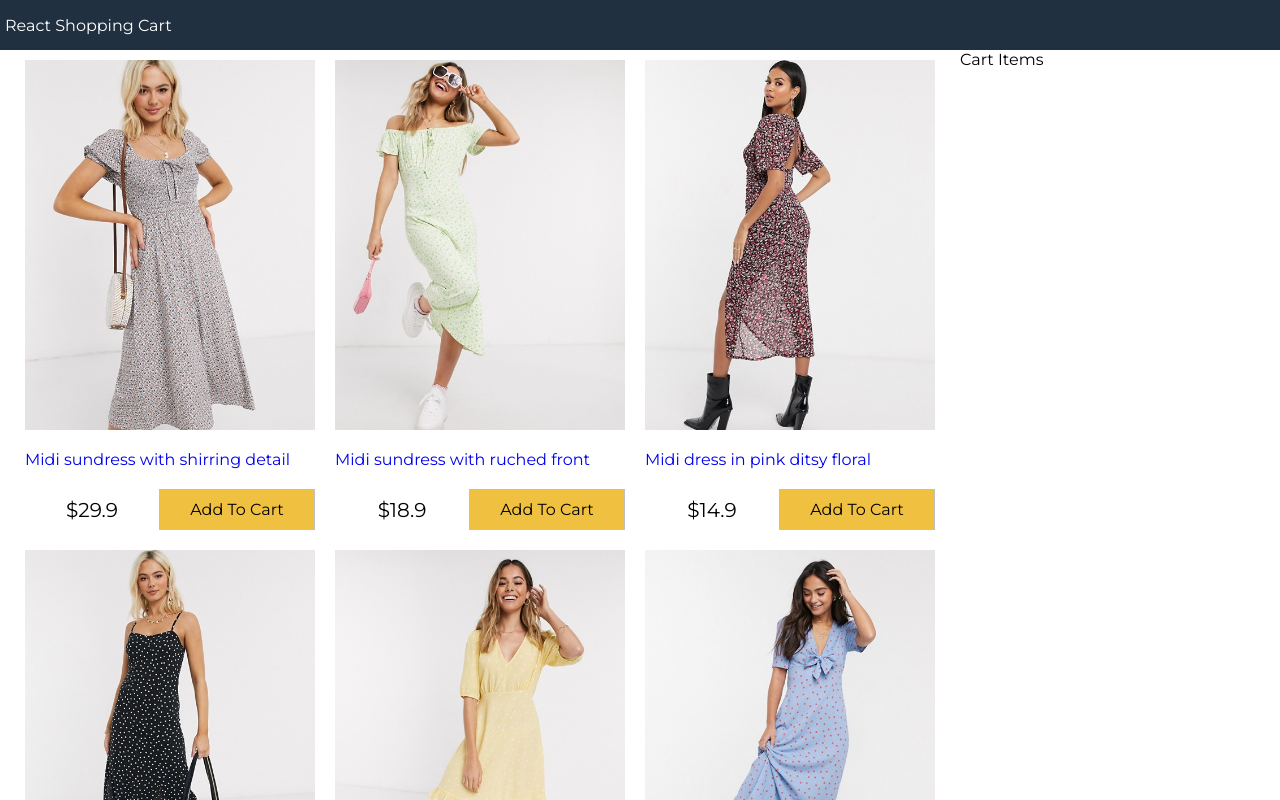
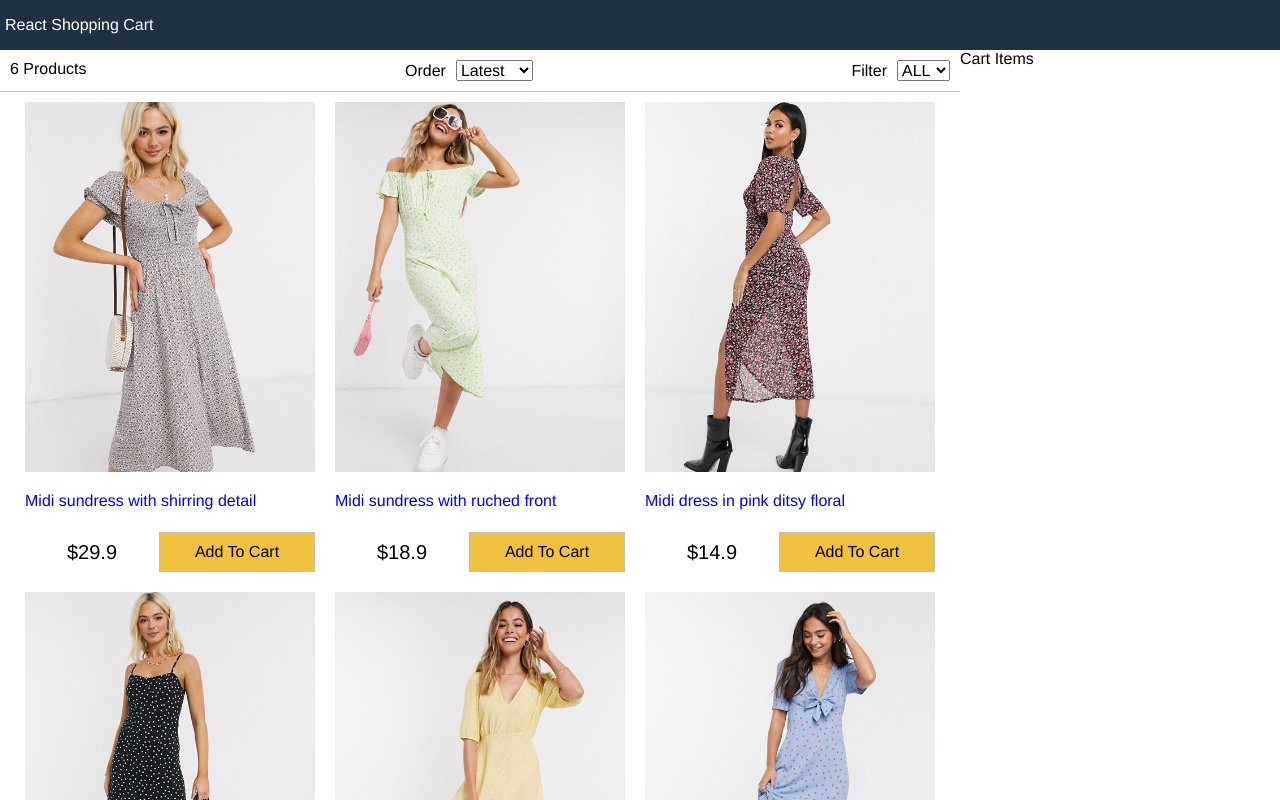
Before and after one commit to gapinska/react-redux-2, a React (Create React App) app: page / in a window 1280 px wide. Shown: the top 800 px of the page. Built offline with nearby package versions, Linux system fonts and the light colour scheme.

Commit message:
filter products component

```diff
--- a/package.json
+++ b/package.json
@@ -6,6 +6,7 @@
     "@testing-library/jest-dom": "^4.2.4",
     "@testing-library/react": "^9.3.2",
     "@testing-library/user-event": "^7.1.2",
+    "node-sass": "^4.14.1",
     "react": "^16.13.1",
     "react-dom": "^16.13.1",
     "react-scripts": "3.4.1"
--- a/src/App.js
+++ b/src/App.js
@@ -1,17 +1,47 @@
-// feature 1
-import React from "react";
-import data from "./data.json";
-import Products from "./components/Products";
+import React from 'react'
+import data from './data.json'
+import Products from './components/Products'
+import Filter from './components/Filter'
 
 class App extends React.Component {
 	constructor() {
-    super();
+		super()
 		this.state = {
 			products: data.products,
-      size: "",
-      sort: "",
-    };
+			size: 'ALL',
+			sortValue: ''
 		}
+	}
+
+	sortProducts = (event) => {
+		const sortValue = event.target.value
+
+		this.setState({
+			sortValue,
+			products: this.state.products.sort(
+				(item1, item2) =>
+					sortValue === 'lowest'
+						? item1.price > item2.price ? 1 : -1
+						: sortValue === 'highest' ? (item1.price < item2.price ? 1 : -1) : item1.id < item2.id ? 1 : -1
+			)
+		})
+	}
+
+	filterProducts = (event) => {
+		if (event.target.value === 'ALL') {
+			this.setState({
+				size: 'ALL',
+				products: data.products
+			})
+		} else {
+			const products = data.products.filter((product) => product.availableSizes.includes(event.target.value))
+			this.setState({
+				size: event.target.value,
+				products
+			})
+		}
+	}
+
 	render() {
 		return (
 			<div className="grid-container">
@@ -21,15 +51,22 @@ class App extends React.Component {
 				<main>
 					<div className="content">
 						<div className="main">
-              <Products products={this.state.products}></Products>
+							<Filter
+								count={this.state.products.length}
+								size={this.state.size}
+								sortValue={this.state.sortValue}
+								filterProducts={this.filterProducts}
+								sortProducts={this.sortProducts}
+							/>
+							<Products products={this.state.products} />
 						</div>
 						<div className="sidebar">Cart Items</div>
 					</div>
 				</main>
 				<footer>All right is reserved.</footer>
 			</div>
-    );
+		)
 	}
 }
 
-export default App;
+export default App
--- /dev/null
+++ b/src/components/Filter.js
@@ -0,0 +1,37 @@
+import React, { Component } from 'react'
+
+class Filter extends Component {
+	render() {
+		return (
+			<div className="filter">
+				<div className="filter-result">{this.props.count} Products</div>
+				<div className="filter-sort">
+					Order
+					<select
+						value={this.props.sortValue}
+						onChange={this.props.sortProducts}
+						className="filter-sort-items"
+					>
+						<option value="latest">Latest</option>
+						<option value="lowest">Lowest</option>
+						<option value="highest">Highest</option>
+					</select>
+				</div>
+				<div className="filter-size">
+					Filter
+					<select value={this.props.size} onChange={this.props.filterProducts} className="filter-sort-items">
+						<option value="ALL">ALL</option>
+						<option value="XS">XS</option>
+						<option value="S">S</option>
+						<option value="M">M</option>
+						<option value="L">L</option>
+						<option value="XL">XL</option>
+						<option value="XXL">XXL</option>
+					</select>
+				</div>
+			</div>
+		)
+	}
+}
+
+export default Filter
--- a/src/data.json
+++ b/src/data.json
@@ -1,7 +1,7 @@
 {
   "products": [
     {
-      "_id": "dress1",
+      "id": 1,
       "image": "/images/dress1.jpg",
       "title": "Midi sundress with shirring detail",
       "description": "This is for all the latest trends, no matter who you are, where you’re from and what you’re up to. Exclusive to ASOS, our universal brand is here for you, and comes in all our fit ranges: ASOS Curve, Tall, Petite and Maternity. Created by us, styled by you.",
@@ -9,7 +9,7 @@
       "price": 29.9
     },
     {
-      "_id": "dress2",
+      "id": 2,
       "image": "/images/dress2.jpg",
       "title": "Midi sundress with ruched front",
       "description": "This is for all the latest trends, no matter who you are, where you’re from and what you’re up to. Exclusive to ASOS, our universal brand is here for you, and comes in all our fit ranges: ASOS Curve, Tall, Petite and Maternity. Created by us, styled by you.",
@@ -17,7 +17,7 @@
       "price": 18.9
     },
     {
-      "_id": "dress3",
+      "id": 3,
       "image": "/images/dress3.jpg",
       "title": "Midi dress in pink ditsy floral",
       "description": "This is for all the latest trends, no matter who you are, where you’re from and what you’re up to. Exclusive to ASOS, our universal brand is here for you, and comes in all our fit ranges: ASOS Curve, Tall, Petite and Maternity. Created by us, styled by you.",
@@ -25,7 +25,7 @@
       "price": 14.9
     },
     {
-      "_id": "dress4",
+      "id": 4,
       "image": "/images/dress4.jpg",
       "title": "Cami maxi dress in polka dot",
       "description": "This is for all the latest trends, no matter who you are, where you’re from and what you’re up to. Exclusive to ASOS, our universal brand is here for you, and comes in all our fit ranges: ASOS Curve, Tall, Petite and Maternity. Created by us, styled by you.",
@@ -33,7 +33,7 @@
       "price": 25.9
     },
     {
-      "_id": "dress5",
+      "id": 5,
       "image": "/images/dress5.jpg",
       "title": "Frill mini dress in yellow polka dot",
       "description": "This is for all the latest trends, no matter who you are, where you’re from and what you’re up to. Exclusive to ASOS, our universal brand is here for you, and comes in all our fit ranges: ASOS Curve, Tall, Petite and Maternity. Created by us, styled by you.",
@@ -41,7 +41,7 @@
       "price": 10.9
     },
     {
-      "_id": "dress6",
+      "id": 6,
       "image": "/images/dress6.jpg",
       "title": "Midi tea dress in blue and red spot",
       "description": "This is for all the latest trends, no matter who you are, where you’re from and what you’re up to. Exclusive to ASOS, our universal brand is here for you, and comes in all our fit ranges: ASOS Curve, Tall, Petite and Maternity. Created by us, styled by you.",
--- a/src/index.css
+++ /dev/null
@@ -1,121 +0,0 @@
-@import url("https://fonts.googleapis.com/css2?family=Montserrat&display=swap");
-
-html {
-  font-size: 62.5%;
-  box-sizing: border-box;
-}
-body,
-#root {
-  height: 100vh;
-  margin: 0;
-}
-body,
-input,
-select,
-button,
-textarea {
-  font-family: Montserrat, Helvetica, Arial, sans-serif;
-  font-size: 1.6rem;
-}
-
-.grid-container {
-  display: grid;
-  grid-template-areas:
-    "header"
-    "main"
-    "footer";
-  grid-template-rows: 5rem 1fr 5rem;
-  grid-template-columns: 1fr;
-  height: 100%;
-}
-a {
-  text-decoration: none;
-}
-a:hover {
-  color: #ff8000;
-}
-header {
-  grid-area: header;
-  background-color: #203040;
-  color: #ffffff;
-  display: flex;
-  align-items: center;
-  padding: 0.5rem;
-}
-header a {
-  color: #ffffff;
-  text-decoration: none;
-}
-main {
-  grid-area: main;
-}
-footer {
-  grid-area: footer;
-  background-color: #203040;
-  color: #ffffff;
-  display: flex;
-  justify-content: center;
-  align-items: center;
-}
-
-.content {
-  display: flex;
-  flex-wrap: wrap;
-}
-.main {
-  flex: 3 60rem;
-}
-.sidebar {
-  flex: 1 20rem;
-}
-
-/* products */
-.products {
-  display: flex;
-  flex-wrap: wrap;
-  justify-content: center;
-  align-items: center;
-  padding: 0;
-  margin: 0;
-  list-style-type: none;
-}
-.products li {
-  flex: 0 1 29rem;
-  height: 47rem;
-  padding: 1rem;
-}
-.product {
-  display: flex;
-  flex-direction: column;
-  justify-content: space-between;
-  height: 100%;
-}
-.product img {
-  max-width: 37rem;
-  max-height: 37rem;
-}
-.product-price {
-  display: flex;
-  justify-content: space-between;
-  align-items: center;
-}
-.product-price div,
-.product-price button {
-  text-align: center;
-  flex: 1;
-}
-.product-price div {
-  font-size: 2rem;
-}
-.button {
-  padding: 1rem;
-  border: 0.1rem #c0c0c0 solid;
-  background-color: #f0f0f0;
-  cursor: pointer;
-}
-.button:hover {
-  border: 0.1rem #808080 solid;
-}
-.button.primary {
-  background-color: #f0c040;
-}
--- /dev/null
+++ b/src/index.scss
@@ -0,0 +1,163 @@
+$borderColor: #c0c0c0;
+
+html {
+	font-size: 62.5%;
+	box-sizing: border-box;
+}
+
+body {
+	height: 100vh;
+	margin: 0;
+	font-family: Montserrat, Helvetica, Arial, sans-serif;
+	font-size: 1.6rem;
+}
+
+#root {
+	height: 100vh;
+	margin: 0;
+}
+
+input {
+	font-family: Montserrat, Helvetica, Arial, sans-serif;
+	font-size: 1.6rem;
+}
+
+select {
+	font-family: Montserrat, Helvetica, Arial, sans-serif;
+	font-size: 1.6rem;
+}
+
+button {
+	font-family: Montserrat, Helvetica, Arial, sans-serif;
+	font-size: 1.6rem;
+}
+
+textarea {
+	font-family: Montserrat, Helvetica, Arial, sans-serif;
+	font-size: 1.6rem;
+}
+
+.grid-container {
+	display: grid;
+	grid-template-areas: "header" "main" "footer";
+	grid-template-rows: 5rem 1fr 5rem;
+	grid-template-columns: 1fr;
+	height: 100%;
+}
+
+a {
+	text-decoration: none;
+	&:hover {
+		color: #ff8000;
+	}
+}
+
+header {
+	grid-area: header;
+	background-color: #203040;
+	color: #ffffff;
+	display: flex;
+	align-items: center;
+	padding: 0.5rem;
+
+	a {
+		color: #ffffff;
+		text-decoration: none;
+	}
+}
+
+main {
+	grid-area: main;
+}
+
+footer {
+	grid-area: footer;
+	background-color: #203040;
+	color: #ffffff;
+	display: flex;
+	justify-content: center;
+	align-items: center;
+}
+
+.content {
+	display: flex;
+	flex-wrap: wrap;
+}
+
+.main {
+	flex: 3 60rem;
+}
+
+.sidebar {
+	flex: 1 20rem;
+}
+
+.products {
+	display: flex;
+	flex-wrap: wrap;
+	justify-content: center;
+	align-items: center;
+	padding: 0;
+	margin: 0;
+	list-style-type: none;
+
+	li {
+		flex: 0 1 29rem;
+		height: 47rem;
+		padding: 1rem;
+	}
+}
+
+.product {
+	display: flex;
+	flex-direction: column;
+	justify-content: space-between;
+	height: 100%;
+
+	img {
+		max-width: 37rem;
+		max-height: 37rem;
+	}
+}
+
+.product-price {
+	display: flex;
+	justify-content: space-between;
+	align-items: center;
+
+	div {
+		text-align: center;
+		flex: 1;
+		font-size: 2rem;
+	}
+
+	button {
+		text-align: center;
+		flex: 1;
+	}
+}
+
+.button {
+	padding: 1rem;
+	border: 0.1rem #c0c0c0 solid;
+	background-color: #f0f0f0;
+	cursor: pointer;
+	&:hover {
+		border: 0.1rem #808080 solid;
+	}
+}
+
+.button.primary {
+	background-color: #f0c040;
+}
+
+.filter {
+	display: flex;
+	justify-content: space-between;
+	padding: 1rem;
+	border-bottom: 0.1rem $borderColor solid;
+
+	.filter-sort-items {
+		margin-left: 10px;
+	}
+}
```
Also changed, not shown: src/index.js (+9 -9 lines), 1 other file (tests, documents, lock files or other folders). Lines whose indentation alone changed are shown as unchanged.
